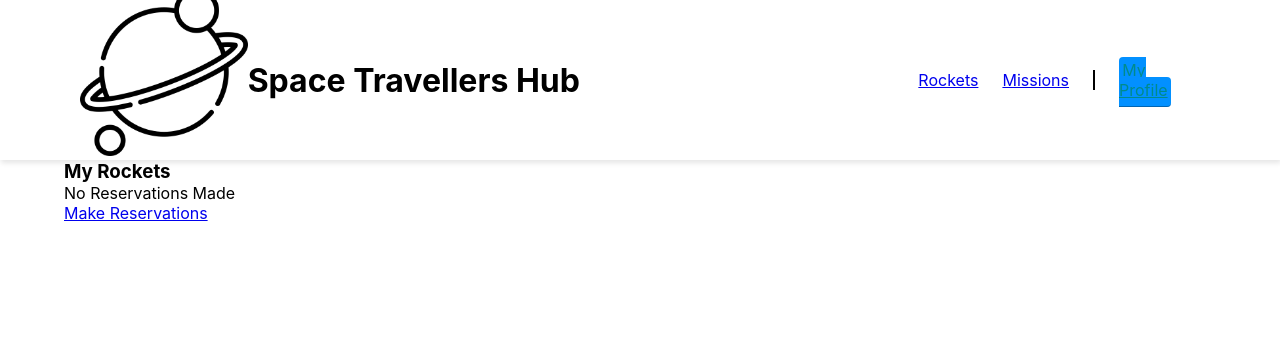
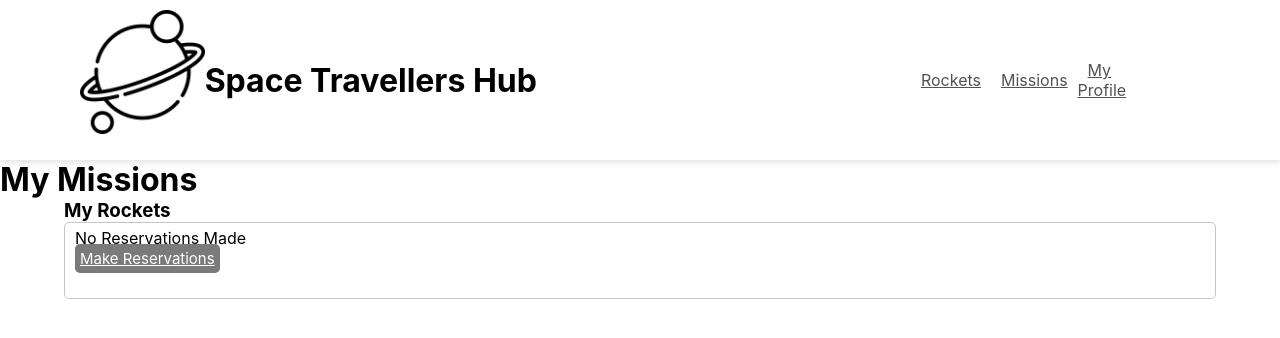
Before and after one commit to TechnoAndy/space-travelers-hub, a React (Create React App) app: page /my_profile in a window 1280 px wide. Shown: the top 338 px of the page. Built offline with nearby package versions, Linux system fonts and the light colour scheme.

Commit message:
Made changes to file layout

```diff
--- a/src/App.css
+++ b/src/App.css
@@ -7,8 +7,13 @@
 }
 
 img {
-  max-width: 20%;
+  max-width: 30%;
+  height: auto;
   padding-bottom: 1rem;
+}
+
+.logo {
+  max-width: 15%;
 }
 
 .flex {
@@ -16,76 +21,88 @@ img {
   align-items: center;
 }
 
-ul {
-  list-style: none;
+.NavLinks {
+  display: flex;
+  list-style-type: none;
+  margin-right: 30px;
 }
 
-.NavLinks {
-  gap: 1.5rem;
-}
-
-.NavLinks:active {
+.NavLinks > li > a {
   text-decoration: underline;
-}
-
-.NavLinks li:nth-of-type(2) {
-  border-right: 2px solid rgb(0, 0, 0);
-  padding-right: 1.5rem;
-}
-
-.active {
-  padding-bottom: 0.35rem;
-  border-bottom: 1px solid rgba(0, 0, 0, 0.3);
-  color: darkcyan;
-}
-
-.container {
-  width: 80%;
-  margin: 4rem auto;
+  padding: 10px;
+  color: #525252;
 }
 
 .rocketList {
   display: flex;
   flex-direction: column;
   gap: 44px;
-  margin-top: 44px;
-  margin-left: 5%;
-  margin-right: 5%;
+  padding: 5%;
 }
 
 .rocketCard {
   display: flex;
   justify-content: flex-start;
+  width: 95%;
+  margin: auto;
+  border-radius: 8px;
   gap: 22px;
 }
 
-.status {
-  background-color: lightsalmon;
-  border: 1px solid black;
-  border-radius: 5px;
-  padding: 3px;
+.rocketContent {
+  padding: 5%;
 }
 
-tr {
-  width: 100%;
+.rocketName {
+  font-size: 30px;
+  font-weight: bold;
 }
 
-td {
-  padding: 5px;
+.rocketDesc {
+  font-size: 18px;
+  text-align: justify;
 }
 
-table {
-  border-collapse: collapse;
+.reserve {
+  background-color: rgb(40, 68, 193);
+  color: #fff;
+  border: none;
+  padding: 5px 16px;
+  border-radius: 5px;
+  cursor: pointer;
+  padding-top: 5px;
 }
 
-table,
-th,
-td {
-  border: 1px solid #ddd;
+.cancel {
+  border: solid 1px rgb(128, 128, 128);
+  padding: 5px 16px;
+  border-radius: 5px;
+  color: rgb(128, 128, 128);
+  cursor: pointer;
 }
 
-table th {
-  padding: 15px;
+.cancel:hover {
+  background-color: #fff;
+}
+
+@media screen and (max-width: 768px) {
+  .rocketCard {
+    display: flex;
+    flex-direction: column;
+    align-items: center;
+  }
+
+  .rocket-img {
+    width: 90%;
+    border-radius: 20px;
+  }
+}
+
+.status {
+  background-color: rgb(72, 179, 221);
+  border-radius: 3px;
+  padding: 2px;
+  margin-right: 5px;
 }
 
 .description {
@@ -94,6 +111,7 @@ table th {
   font-size: 15px;
 }
 
+/* My Profile */
 .profile {
   width: 90%;
   display: flex;
@@ -111,10 +129,33 @@ table th {
 }
 
 .activeRockets > ul {
-  padding-right: 0;
+  padding-left: 0;
   margin: 0;
+}
+
+.activeRockets > ul > li {
+  list-style: none;
+  border-bottom: 1px solid rgb(197, 197, 197);
+  padding: 10px 0 15px 10px;
 }
 
 .activeRockets > ul > li:last-child {
   border-bottom: none;
 }
+
+.noReservations {
+  border: 1px solid rgb(197, 197, 197);
+  border-radius: 5px;
+  padding: 5px 0 30px 10px;
+
+}
+
+.reserveRocketsLink {
+  color: rgb(15, 43, 204);
+  font-size: 15px;
+  padding: 5px;
+  background-color: rgb(66, 66, 66, 0.7);
+  border-radius: 5px;
+  color: #fff;
+
+}
--- a/src/components/Profile.js
+++ b/src/components/Profile.js
@@ -1,41 +1,12 @@
 import React from 'react';
-
-import { useSelector } from 'react-redux';
-import { Link } from 'react-router-dom';
-
-const Profile = () => {
-  const { rockets } = useSelector((state) => state.rockets);
-  const reservedRockets = rockets.filter((rocks) => rocks.active);
-
-  return (
-    <div className="profile">
-      <div className="rockets">
-        <h3>My Rockets</h3>
-        {reservedRockets.length === 0 ? (
-          <div className="noReservations">
-            <p>No Reservations Made</p>
-            <Link className="reserveRocketsLink" to="/">Make Reservations</Link>
-          </div>
-        ) : (
-          <div className="activeRockets">
-            <ul>
-              {reservedRockets.map((rocket) => (
-                <li key={rocket.id}>{rocket.rocket_name}</li>
-              ))}
-            </ul>
-          </div>
-        )}
-      </div>
-    </div>
-  );
-};
-
-/* import MyProfile from './MissionProfiler';
+import MyProfile from './MissionProfiler';
+import RocketsProfile from './RocketsProfiler';
 
 const Profile = () => (
   <div className="container">
     <MyProfile />
+    <RocketsProfile />
   </div>
-); */
+);
 
 export default Profile;
--- a/src/components/Rockets.js
+++ b/src/components/Rockets.js
@@ -40,11 +40,7 @@ const Rockets = () => {
                   {rocket.description}
                 </p>
               </div>
-              <button
-                id={rocket.id}
-                type="submit"
-                onClick={() => BookingHandler(rocket.id)}
-              >
+              <button className={rocket.active ? 'cancel' : 'reserve'} id={rocket.id} type="submit" onClick={() => BookingHandler(rocket.id)}>
                 {rocket.active ? 'Cancel Reservations' : 'Reserve Rockets'}
               </button>
             </div>
--- /dev/null
+++ b/src/components/RocketsProfiler.js
@@ -0,0 +1,33 @@
+import { useSelector } from 'react-redux';
+import { Link } from 'react-router-dom';
+
+const RocketsProfile = () => {
+  const { rockets } = useSelector((state) => state.rockets);
+  const reservedRockets = rockets.filter((rocks) => rocks.active);
+
+  return (
+    <div className="profile">
+      <div className="rockets">
+        <h3>My Rockets</h3>
+        {reservedRockets.length === 0 ? (
+          <div className="noReservations">
+            <p>No Reservations Made</p>
+            <Link className="reserveRocketsLink" to="/">
+              Make Reservations
+            </Link>
+          </div>
+        ) : (
+          <div className="activeRockets">
+            <ul>
+              {reservedRockets.map((rocket) => (
+                <li key={rocket.id}>{rocket.rocket_name}</li>
+              ))}
+            </ul>
+          </div>
+        )}
+      </div>
+    </div>
+  );
+};
+
+export default RocketsProfile;
--- a/src/components/missions.css
+++ b/src/components/missions.css
@@ -58,7 +58,6 @@ thead {
 }
 
 .active {
-  background-color: #0290ff;
   color: #fff;
   padding: 0.2rem;
   border-radius: 4px;
```
